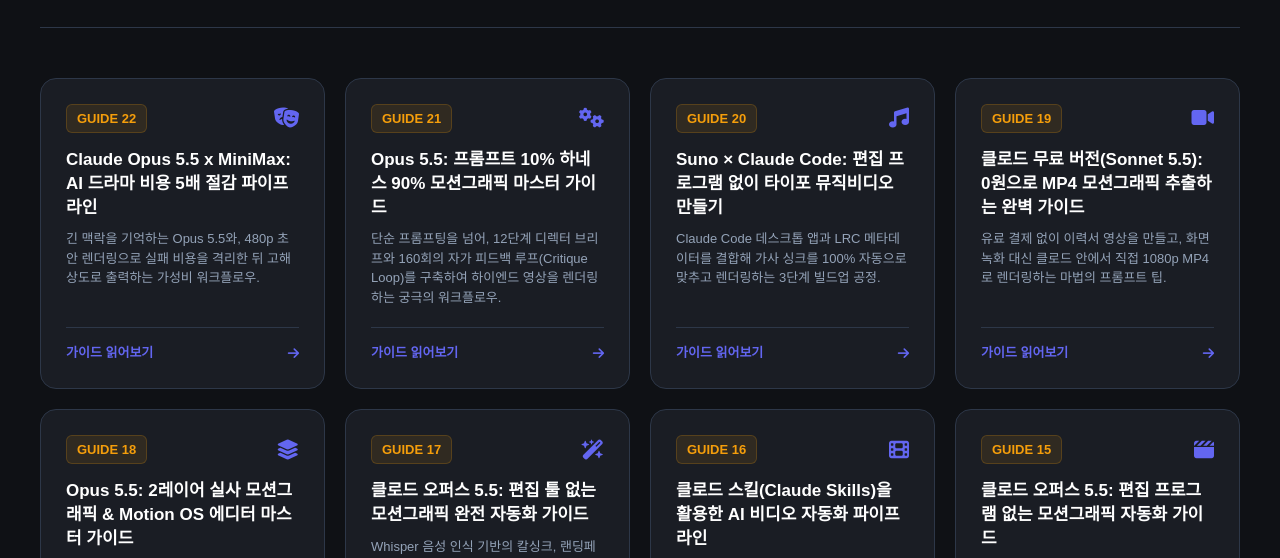
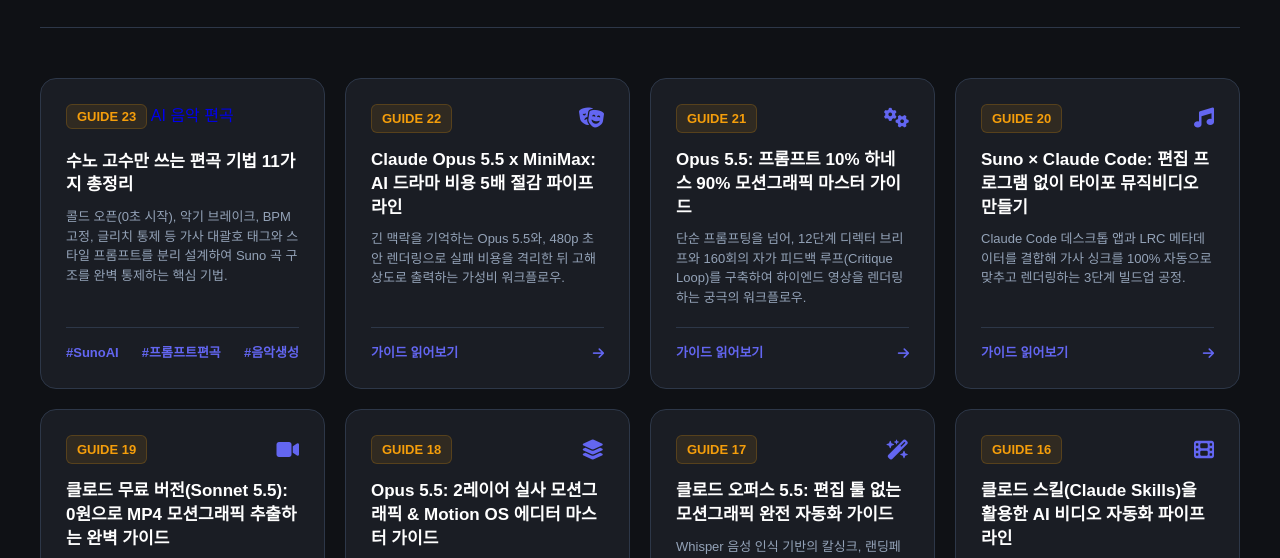
Before and after one commit to motiongrv/aidocs, a plain HTML site: page index.html in a window 1280 px wide. Shown: the part 182-740 px from the top of the page. Drawn offline with Linux system fonts and the light colour scheme; a web font is replaced by a local one.

Commit message:
Safe Inject new card for guide-20261017-수노-고수만-쓰는-편곡-기법.html

```diff
--- a/index.html
+++ b/index.html
@@ -38,6 +38,25 @@
 
     <div class="archive-grid">
         <!-- INJECT_NEW_CARD_HERE -->
+<!-- CARD HTML START -->
+<a class="archive-card" href="guides/suno-arrangement-11-techniques-deepdive.html">
+  <div class="card-header">
+    <span class="card-num"></span>
+    <span class="card-badge">AI 음악 편곡</span>
+  </div>
+  <div class="card-body">
+    <h3 class="card-title">수노 고수만 쓰는 편곡 기법 11가지 총정리</h3>
+    <p class="card-summary">
+      콜드 오픈(0초 시작), 악기 브레이크, BPM 고정, 글리치 통제 등 가사 대괄호 태그와 스타일 프롬프트를 분리 설계하여 Suno 곡 구조를 완벽 통제하는 핵심 기법.
+    </p>
+  </div>
+  <div class="card-footer">
+    <span class="card-tag">#SunoAI</span>
+    <span class="card-tag">#프롬프트편곡</span>
+    <span class="card-tag">#음악생성</span>
+  </div>
+</a>
+<!-- CARD HTML END -->
 
         <a href="guide-22-claude-opus-minimax-cost-optimization.html" class="archive-card">
             <div>
```
